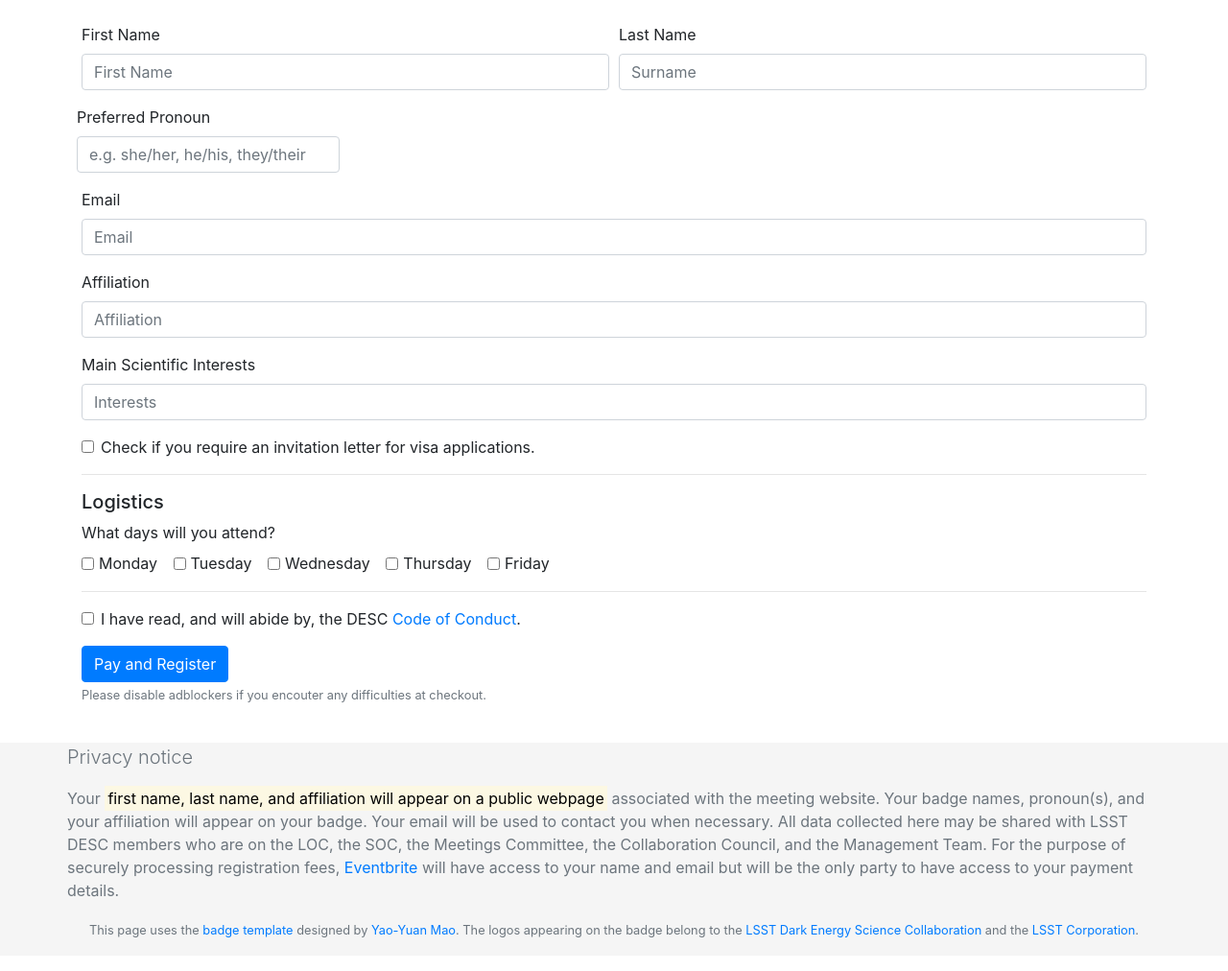
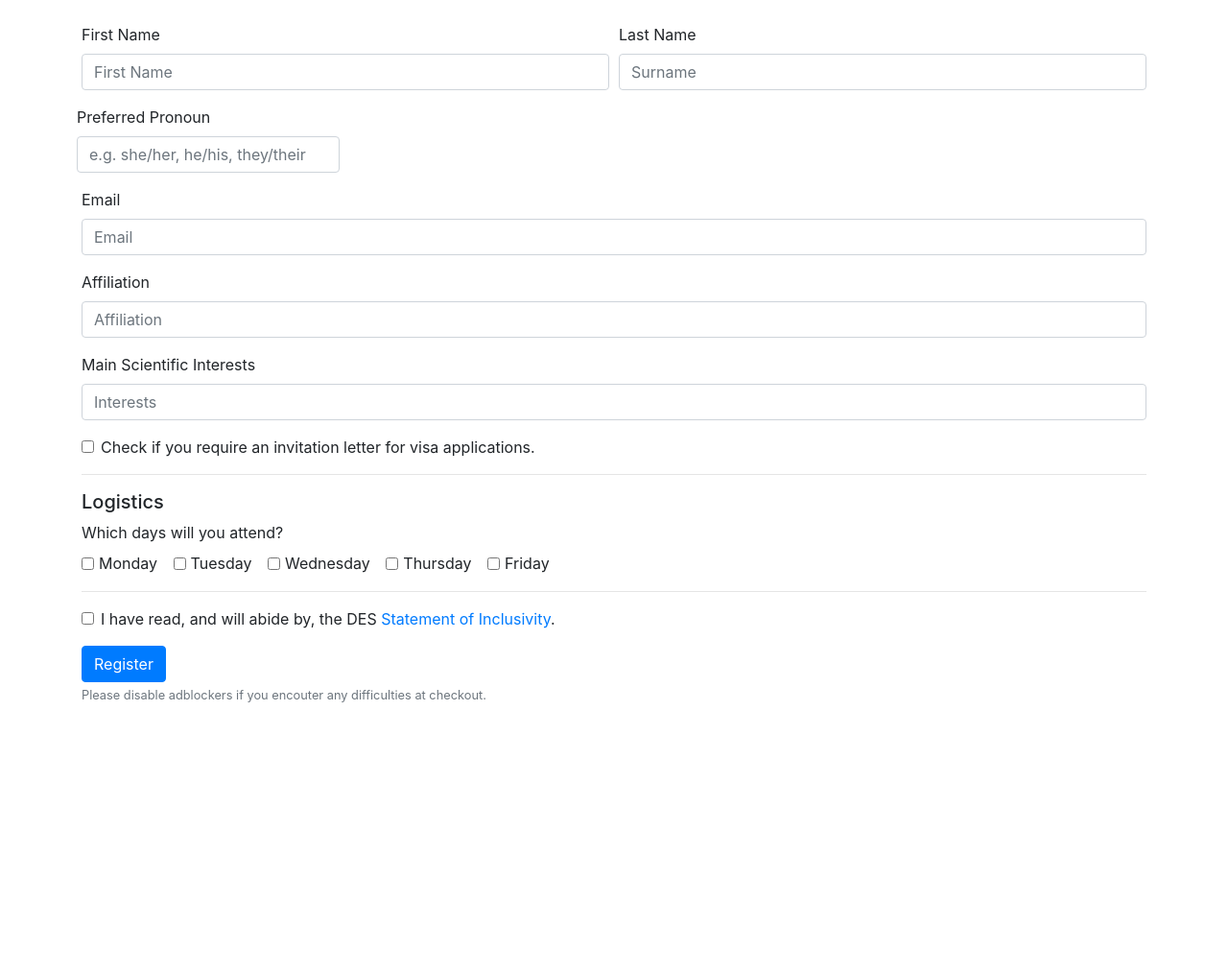
Before and after one commit to ssamuroff/ssamuroff.github.io, a plain HTML site: page meeting-registration-form/index.html in a window 1280 px wide. Shown: the part 70-1082 px from the top of the page at 96% size. After the commit the page ends 820 px from the top, so only its background shows below. Drawn offline with nearby package versions, Linux system fonts and the light colour scheme.

Commit message:
experimenting

```diff
--- a/meeting-registration-form/index.html
+++ b/meeting-registration-form/index.html
@@ -144,7 +144,7 @@ body {
     <hr>
     <h5>Logistics</h5>
     <div class="form-group">
-      <label for="inputAttendance">What days will you attend?</label>
+      <label for="inputAttendance">Which days will you attend?</label>
       <div id="Attendance">
       <div class="form-check form-check-inline" id="inputAttendance">
         <input class="form-check-input" type="checkbox" name="attend_mon" id="attend_mon">
@@ -174,13 +174,13 @@ body {
       <div class="form-check">
         <input class="form-check-input" type="checkbox" name="code_of_conduct" id="code_of_conduct" required>
         <label class="form-check-label" for="code_of_conduct">
-        I have read, and will abide by, the DESC <a href="http://lsstdesc.org/sites/default/files/LSST_DESC_Professional_Conduct.pdf" target="_blank">Code of Conduct</a>.
+        I have read, and will abide by, the DES <a href="https://www.darkenergysurvey.org/wp-content/uploads/2015/04/DES-inclusivity-policy.pdf" target="_blank">Statement of Inclusivity</a>.
       </label>
           <div class="invalid-feedback">You must agree to the code of conduct before registering.</div>
       </div>
     </div>
     <div class="form-group" id="register_button">
-      <button id="eventbrite-widget-modal-trigger-45044537424" class="btn btn-primary" type="button">Pay and Register</button>
+      <button id="eventbrite-widget-modal-trigger-45044537424" class="btn btn-primary" type="button">Register</button>
       <small class="form-text text-muted">Please disable adblockers if you encouter any difficulties at checkout.</small>
   </div>
     <input type="hidden" name="secret" id="secret" value=""/>
@@ -228,18 +228,8 @@ body {
   </div>
 </div>
 
-<footer class="footer">
-    <div class="container">
-      <dl class="row">
-        <span class="text-muted">
-  <p class="lead">Privacy notice</p>
-  <p>Your <mark>first name, last name, and affiliation will appear on a public webpage</mark> associated with the meeting website. Your badge names, pronoun(s), and your affiliation will appear on your badge. Your email will be used to contact you when necessary. All data collected here may be shared with LSST DESC members who are on the LOC, the SOC, the Meetings Committee, the Collaboration Council, and the Management Team.
-  For the purpose of securely processing registration fees, <a href="https://www.eventbrite.com/" target="_blank">Eventbrite</a> will have access to your name and email but will be the only party to have access to your payment details.
-  </p>
-         <div class="col-md-12">
-          <!--Footer Bottom-->
-          <p class="text-md-center"><small>This page uses the <a href="https://github.com/LSSTDESC/name-tag-guru/" target="_blank">badge template</a> designed by <a href="https://yymao.github.com/" target="_blank">Yao-Yuan Mao</a>. The logos appearing on the badge belong to the <a href="http://lsstdesc.org/" target="_blank">LSST Dark Energy Science Collaboration</a> and the <a href="https://www.lsstcorporation.org/" target="_blank">LSST Corporation</a>.</small></p>
-        </div></span>
+
+
 </dl>
   </div>
 </footer>
```
